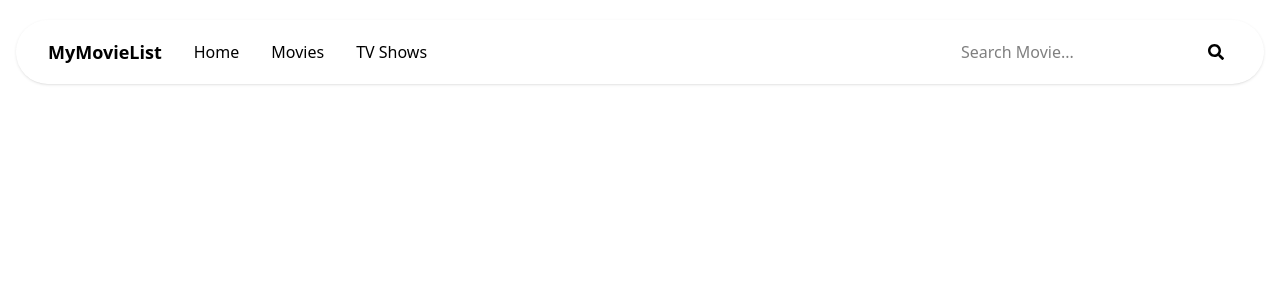
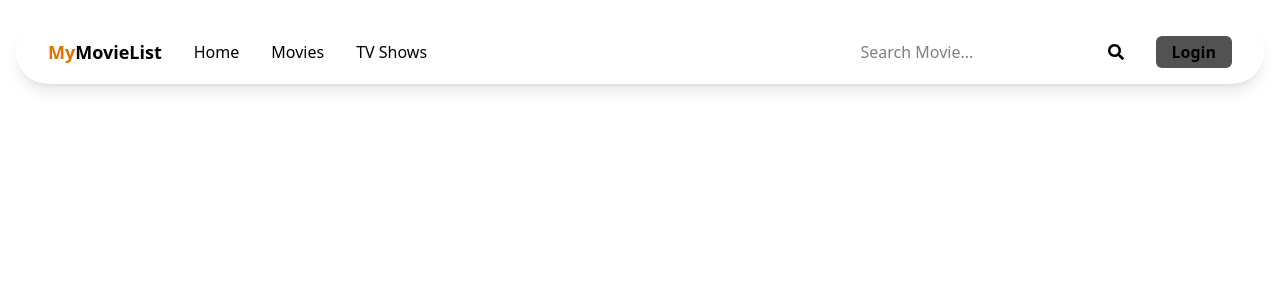
Before and after one commit to aufasyaihan/my-movie-list, a Next.js app: page / in a window 1280 px wide. Shown: the top 300 px of the page. Built offline with nearby package versions, Linux system fonts and the light colour scheme.

Commit message:
feat(talent-growth): fix styling and added login button

```diff
--- a/src/components/navbar.tsx
+++ b/src/components/navbar.tsx
@@ -3,16 +3,19 @@ import Input from "./UI/input";
 
 export default function Navbar() {
     return (
-        <nav className="flex items-center justify-between py-4 px-8 bg-white/10 backdrop-blur-lg rounded-full shadow-sm inset-shadow-sm inset-shadow-white/15">
+        <nav className="flex items-center justify-between py-4 px-8 bg-white/10 backdrop-blur-md rounded-full shadow-lg inset-shadow-sm inset-shadow-white/15">
             <div className="flex items-center space-x-8">
                 <Link href={"/"} className="text-lg font-bold select-none">
-                    MyMovieList
+                    <span className="text-amber-600">My</span>MovieList
                 </Link>
                 <Link href={"/"}>Home</Link>
                 <Link href={"/movies"}>Movies</Link>
                 <Link href={"/tv"}>TV Shows</Link>
             </div>
-            <Input placeholder="Search Movie..." type="text" search />
+            <div className="flex items-center gap-6">
+                <Input placeholder="Search Movie..." type="text" search />
+                <Link className="px-4 py-1 bg-neutral-600 font-bold rounded-md hover:bg-neutral-700 transition-all ease-in-out duration-200" href={"/login"}>Login</Link>
+            </div>
         </nav>
     );
 }
```
